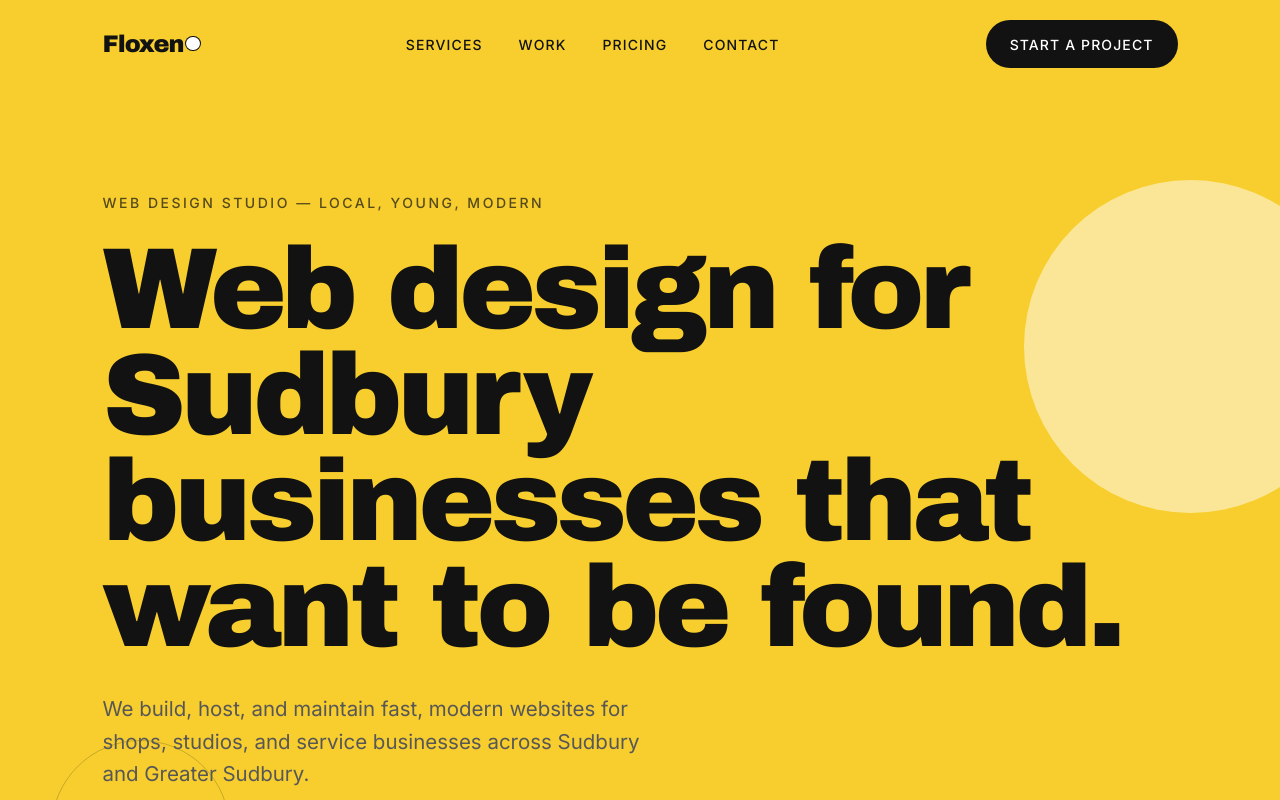
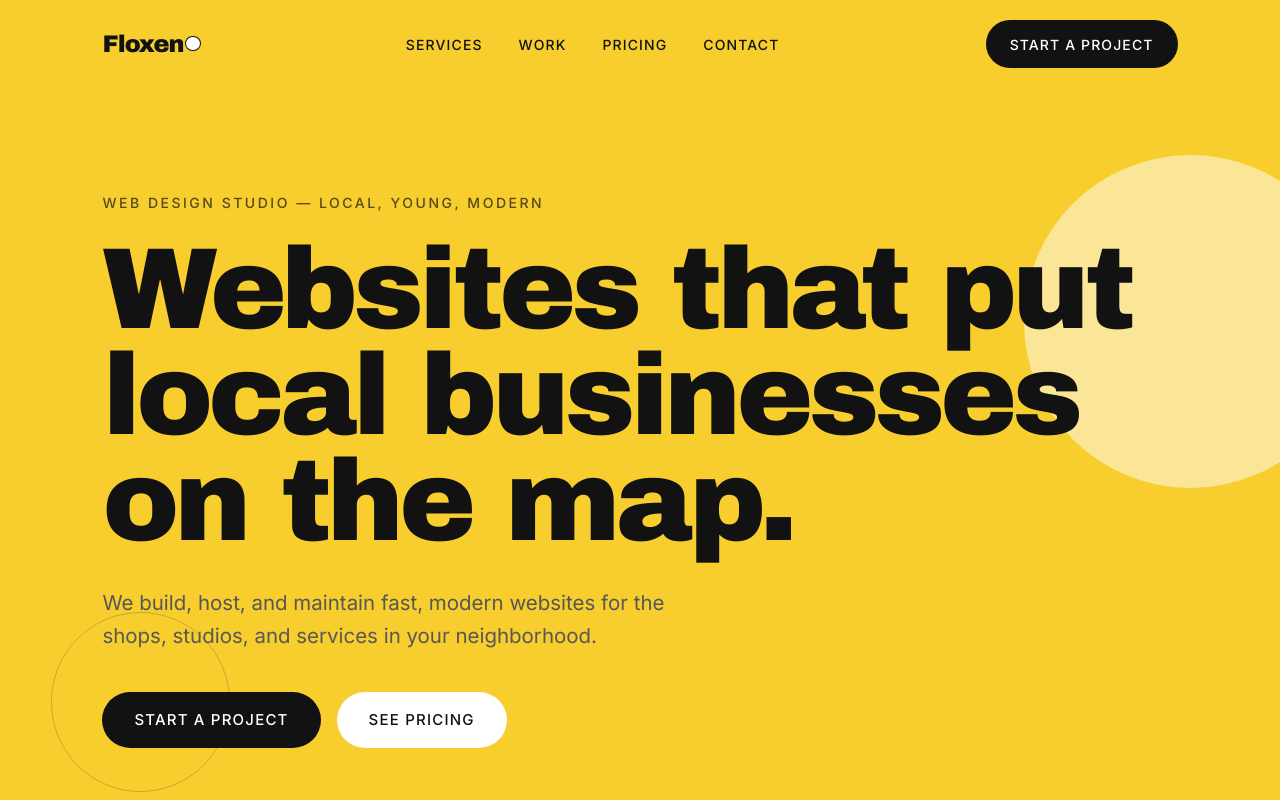
Before and after one commit to bhavya008/floxenINC, a React (Vite) app: page / in a window 1280 px wide. Shown: the top 800 px of the page. Built offline with nearby package versions, Linux system fonts and the light colour scheme.

Commit message:
reverted title and sub titile

```diff
--- a/src/components/floxen/About.jsx
+++ b/src/components/floxen/About.jsx
@@ -27,7 +27,7 @@ export default function About() {
               maxWidth: '12ch',
             }}
           >
-            Sudbury web design, built local.
+            A young studio, built local.
           </Reveal>
           <Reveal as="div">
             <p className="text-[#121212]/85" style={{ fontSize: '1.2rem', lineHeight: 1.6 }}>
--- a/src/components/floxen/Hero.jsx
+++ b/src/components/floxen/Hero.jsx
@@ -44,15 +44,15 @@ export default function Hero() {
             maxWidth: '16ch',
           }}
         >
-          Web design for Sudbury businesses that want to be found.
+          Websites that put local businesses on the map.
         </h1>
 
         <p
           className="mt-8 text-[#575757] max-w-xl"
           style={{ fontSize: 'clamp(1.05rem, 1.6vw, 1.35rem)', lineHeight: 1.6 }}
         >
-          We build, host, and maintain fast, modern websites for shops, studios, and service
-          businesses across Sudbury and Greater Sudbury.
+          We build, host, and maintain fast, modern websites for the shops, studios, and services in
+          your neighborhood.
         </p>
 
         <div className="mt-10 flex flex-wrap items-center gap-4">
```
